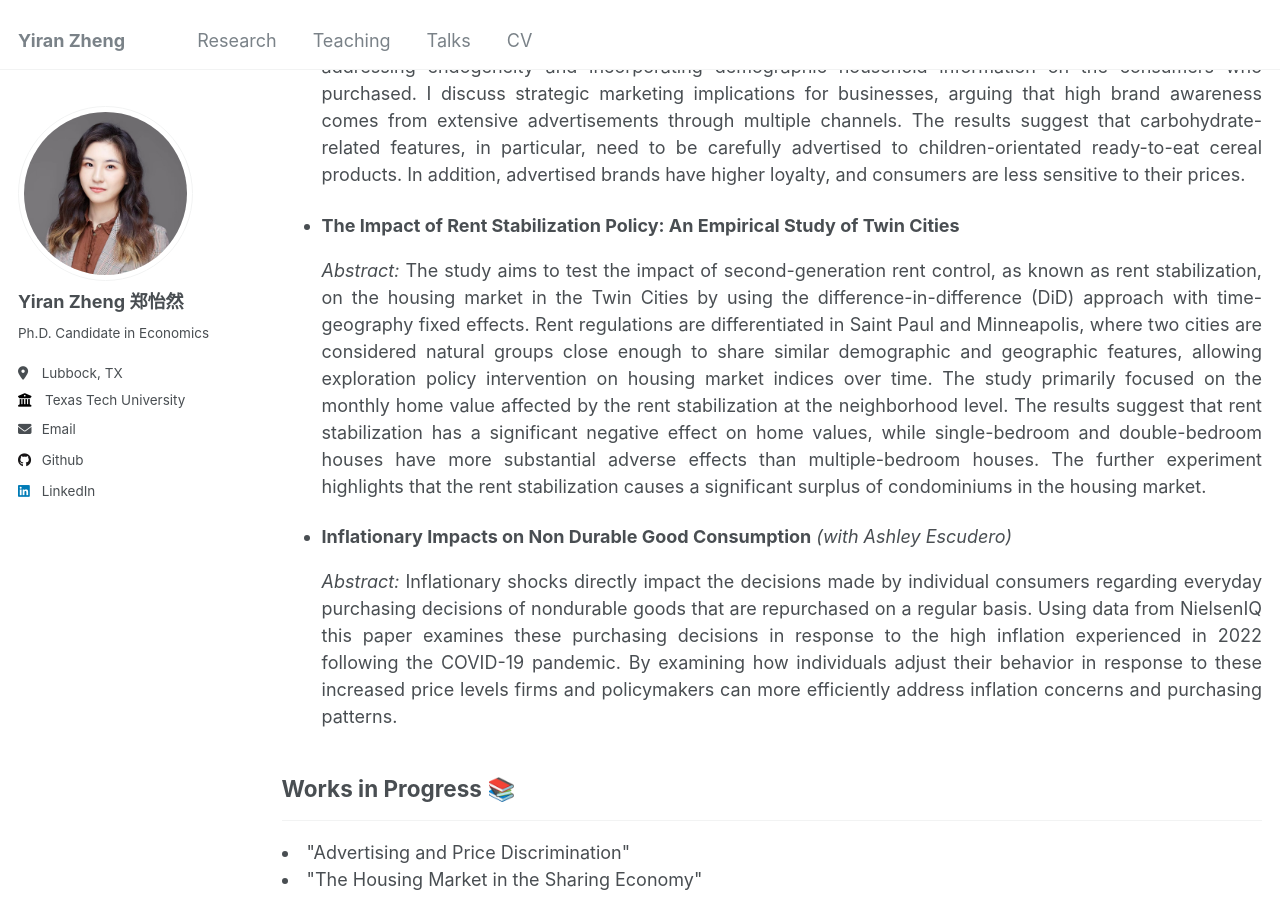
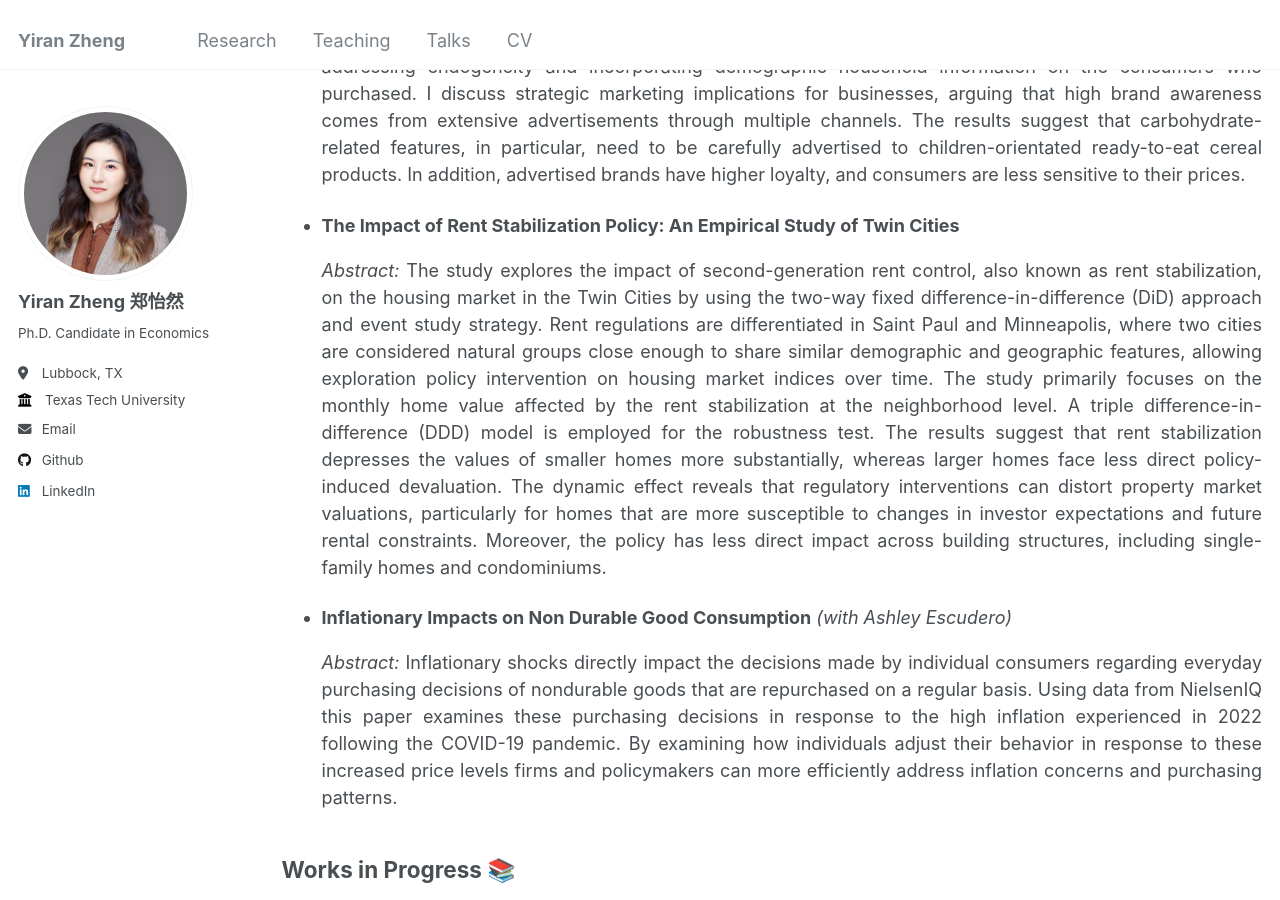
Before and after one commit to yiran-zheng/yiran-zheng.github.io, a Jekyll site: the page built from _pages/research.html, in a window 1280 px wide and 900 px high, scrolled down 343 px. Built offline with Jekyll 4.4.1, drawn with Linux system fonts in a browser that asks for light colours.

Commit message:
Update research.html

```diff
--- a/_pages/research.html
+++ b/_pages/research.html
@@ -20,7 +20,7 @@ author_profile: true
           <ul>
             <li><strong>The Impact of Rent Stabilization Policy: An Empirical Study of Twin Cities</strong>
                 <p align="justify">
-                  <i>Abstract:</i> The study aims to test the impact of second-generation rent control, as known as rent stabilization, on the housing market in the Twin Cities by using the difference-in-difference (DiD) approach with time-geography fixed effects. Rent regulations are differentiated in Saint Paul and Minneapolis, where two cities are considered natural groups close enough to share similar demographic and geographic features, allowing exploration policy intervention on housing market indices over time. The study primarily focused on the monthly home value affected by the rent stabilization at the neighborhood level. The results suggest that rent stabilization has a significant negative effect on home values, while single-bedroom and double-bedroom houses have more substantial adverse effects than multiple-bedroom houses. The further experiment highlights that the rent stabilization causes a significant surplus of condominiums in the housing market.
+                  <i>Abstract:</i> The study explores the impact of second-generation rent control, also known as rent stabilization, on the housing market in the Twin Cities by using the two-way fixed difference-in-difference (DiD) approach and event study strategy. Rent regulations are differentiated in Saint Paul and Minneapolis, where two cities are considered natural groups close enough to share similar demographic and geographic features, allowing exploration policy intervention on housing market indices over time. The study primarily focuses on the monthly home value affected by the rent stabilization at the neighborhood level. A triple difference-in-difference (DDD) model is employed for the robustness test. The results suggest that rent stabilization depresses the values of smaller homes more substantially, whereas larger homes face less direct policy-induced devaluation. The dynamic effect reveals that regulatory interventions can distort property market valuations, particularly for homes that are more susceptible to changes in investor expectations and future rental constraints. Moreover, the policy has less direct impact across building structures, including single-family homes and condominiums.
                 </p>
             </li>
           </ul>
```
